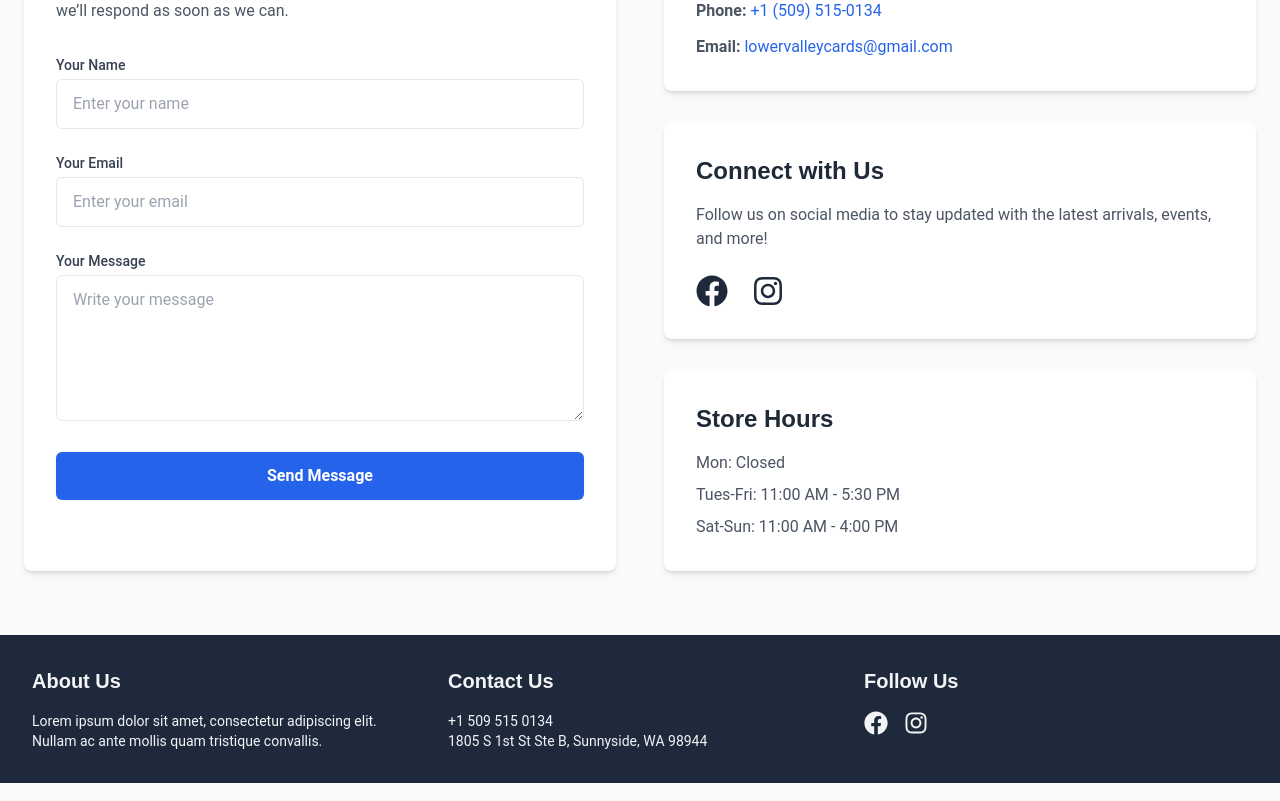
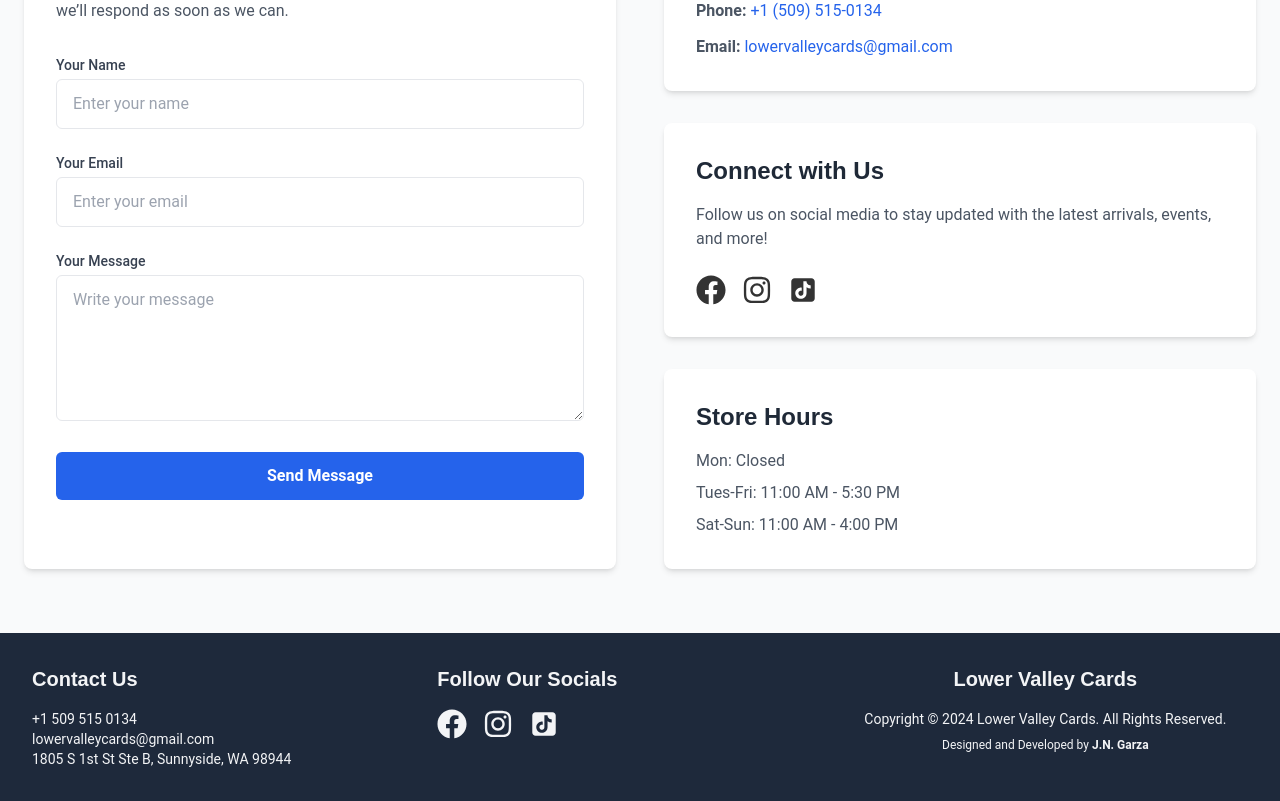
Before and after one commit to GarzaNate/lowerValleyCards, a React (Create React App) app: page /contact in a window 1280 px wide. Shown: the part 309-1110 px from the top of the page. Built offline with nearby package versions, Linux system fonts and the light colour scheme.

Commit message:
Update Footer, Hero, Location, and Contact components; enhance layout, styling, and social media links

```diff
--- a/src/components/Footer.jsx
+++ b/src/components/Footer.jsx
@@ -1,35 +1,51 @@
 import React from "react";
-import { FaFacebook, FaTwitter, FaInstagram } from "react-icons/fa";
+import { FaFacebook, FaInstagram } from "react-icons/fa";
+import { AiFillTikTok } from "react-icons/ai";
 
 const Footer = () => {
+  const currentYear = new Date().getFullYear();
   return (
     <footer className="bg-neutral-dark text-neutral-light py-8">
       <div className="max-w-7xl mx-auto px-4 sm:px-6 lg:px-8">
-        <div className="grid grid-cols-1 sm:grid-cols-2 md:grid-cols-3 gap-8">
-          <div>
-            <h3 className="text-xl font-bold mb-4">About Us</h3>
-            <p className="text-sm">
-              Lorem ipsum dolor sit amet, consectetur adipiscing elit. Nullam
-              ac ante mollis quam tristique convallis.
-            </p>
-          </div>
+        <div className="grid grid-cols-1 sm:grid-cols-2 md:grid-cols-3">
           <div>
             <h3 className="text-xl font-bold mb-4">Contact Us</h3>
             <p className="text-sm">+1 509 515 0134</p>
-            <p className="text-sm">
-              1805 S 1st St Ste B, Sunnyside, WA 98944
-            </p>
+            <p className="text-sm"> lowervalleycards@gmail.com </p>
+            <p className="text-sm">1805 S 1st St Ste B, Sunnyside, WA 98944</p>
           </div>
           <div>
-            <h3 className="text-xl font-bold mb-4">Follow Us</h3>
+            <h3 className="text-xl font-bold mb-4">Follow Our Socials</h3>
             <div className="flex space-x-4">
-              <a href="https://www.facebook.com/people/Lower-Valley-Cards/61567735154491/" className="text-2xl">
+              <a
+                href="https://www.facebook.com/people/Lower-Valley-Cards/61567735154491/"
+                className="text-3xl"
+              >
                 <FaFacebook />
               </a>
-              <a href="https://www.instagram.com/lowervalleycards/" className="text-2xl">
+              <a
+                href="https://www.instagram.com/lowervalleycards/"
+                className="text-3xl"
+              >
                 <FaInstagram />
               </a>
+              <a
+                href="https://www.tiktok.com/@lowervalleycards"
+                className="text-3xl"
+              >
+                <AiFillTikTok />
+              </a>
             </div>
+          </div>
+          <div className="text-center mt-8 sm:mt-0 md:mt-0">
+            <h3 className="text-xl font-bold mb-4">Lower Valley Cards</h3>
+            <p className="text-sm">
+              Copyright © {currentYear} Lower Valley Cards. All Rights Reserved.
+            </p>
+            <p className="text-xs mt-2">
+              Designed and Developed by{" "}
+              <span className="font-bold">J.N. Garza</span>
+            </p>
           </div>
         </div>
       </div>
--- a/src/components/Hero.jsx
+++ b/src/components/Hero.jsx
@@ -1,4 +1,5 @@
 import insideStore from "../assets/images/insideStore.jpg";
+import { Link } from "react-router-dom";
 
 const Hero = () => {
   return (
@@ -10,9 +11,11 @@ const Hero = () => {
       <div className="absolute inset-0 flex items-center justify-center">
         <div className="text-center text-white px-4">
           <h1 className="text-5xl font-bold mb-4">Lower Valley Cards</h1>
-          <button className="px-6 py-3 bg-blue-600 hover:bg-blue-700 text-white rounded shadow-lg">
-            Get In Touch
-          </button>
+          <Link to="/contact" className="text-lg text-blue-300 hover:underline">
+            <button className="px-6 py-3 bg-blue-600 hover:bg-blue-700 text-white rounded shadow-lg">
+              Get In Touch
+            </button>
+          </Link>
         </div>
       </div>
     </section>
--- a/src/components/Location.jsx
+++ b/src/components/Location.jsx
@@ -4,7 +4,7 @@ const Location = () => {
   return (
     <section className="location-section bg-neutral-light py-10">
       <div className="container mx-auto px-4 sm:px-6 lg:px-8">
-        <h2 className="text-2xl font-bold text-center text-neutral-black mb-6">
+        <h2 className="text-3xl font-bold text-center text-neutral-black mb-6">
           Visit Us
         </h2>
 
--- a/src/pages/Contact.jsx
+++ b/src/pages/Contact.jsx
@@ -1,5 +1,6 @@
 import React from "react";
 import { FaInstagram, FaFacebook } from "react-icons/fa";
+import { AiFillTikTok } from "react-icons/ai";
 
 const Contact = () => {
   return (
@@ -118,22 +119,15 @@ const Contact = () => {
               Follow us on social media to stay updated with the latest
               arrivals, events, and more!
             </p>
-            <div className="flex space-x-6 justify-center lg:justify-start">
-              <a
-                href="https://www.facebook.com"
-                target="_blank"
-                rel="noreferrer"
-                className="text-neutral-dark"
-              >
-                <FaFacebook className="w-8 h-8" />
+            <div className="flex space-x-4 justify-center lg:justify-start">
+            <a href="https://www.facebook.com/people/Lower-Valley-Cards/61567735154491/" className="text-3xl">
+                <FaFacebook />
               </a>
-              <a
-                href="https://www.instagram.com"
-                target="_blank"
-                rel="noreferrer"
-                className="text-neutral-dark"
-              >
-                <FaInstagram className="w-8 h-8" />
+              <a href="https://www.instagram.com/lowervalleycards/" className="text-3xl">
+                <FaInstagram />
+              </a>
+              <a href="https://www.tiktok.com/@lowervalleycards" className="text-3xl">
+                <AiFillTikTok />
               </a>
             </div>
           </div>
```
